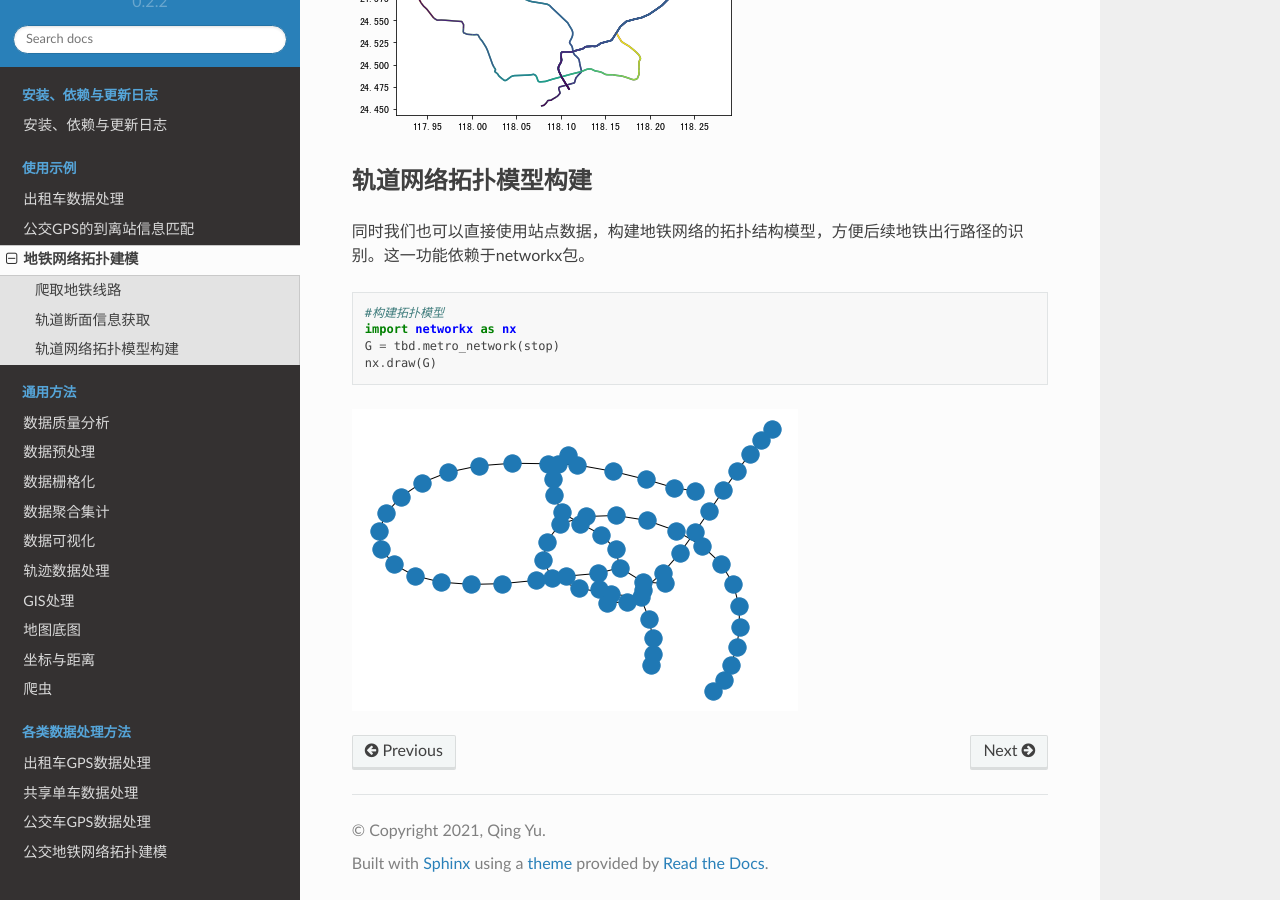
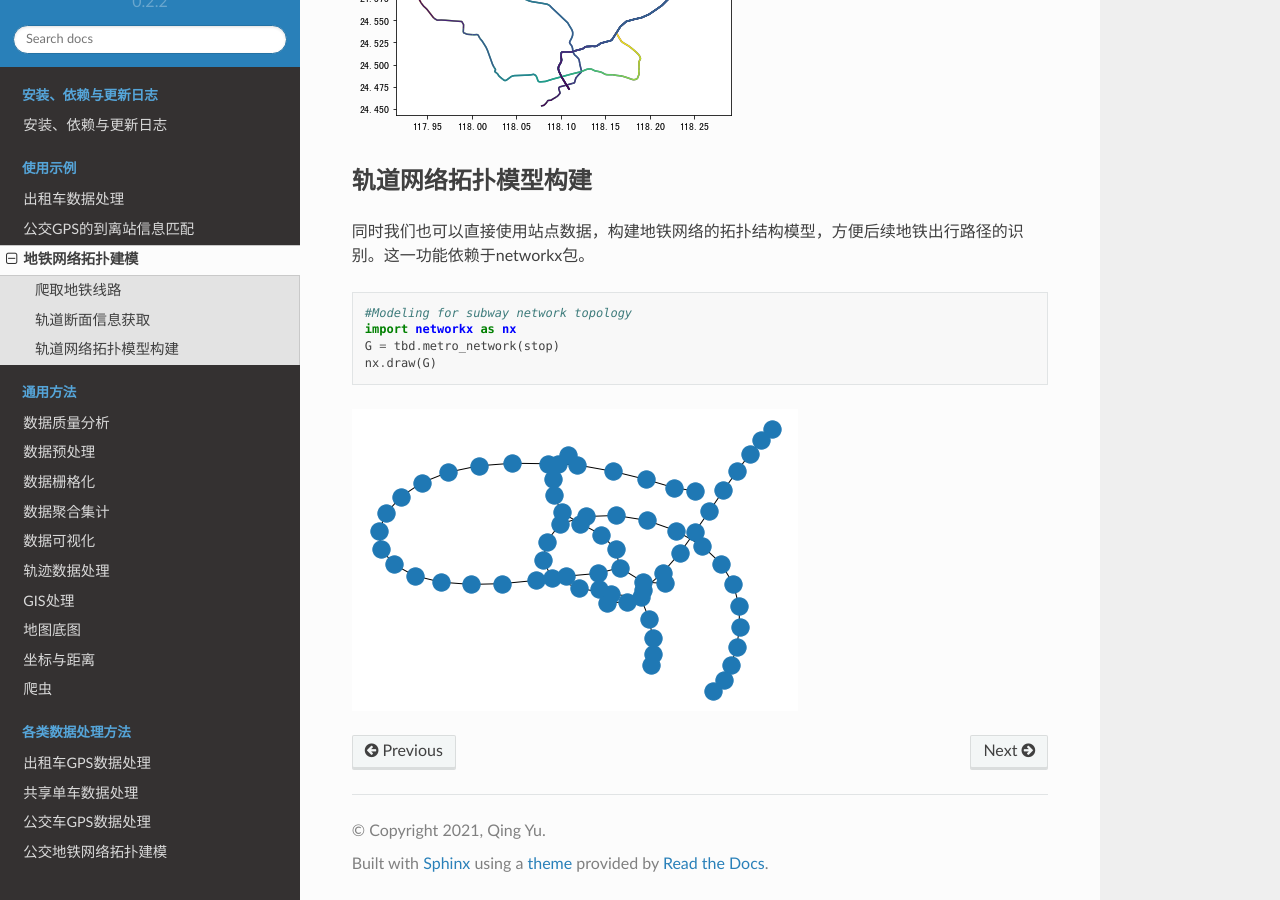
Before and after one commit to ni1o1/transbigdata-docs-en, a Sphinx documentation site: the page built from docs/source/metromodel/metromodel.rst, in a window 1280 px wide and 900 px high, scrolled down 1390 px. Built offline with Sphinx 7.4.7 and the Read the Docs theme 2.0.0, drawn with Linux system fonts in a browser that asks for light colours.

Commit message:
Update metromodel.rst

```diff
--- a/docs/source/metromodel/metromodel.rst
+++ b/docs/source/metromodel/metromodel.rst
@@ -73,7 +73,7 @@ tbd.split_subwayline方法可以用轨道站点切分轨道线路，得到轨道
 
 ::
 
-    #构建拓扑模型
+    #Modeling for subway network topology
     import networkx as nx
     G = tbd.metro_network(stop)
     nx.draw(G)
```
